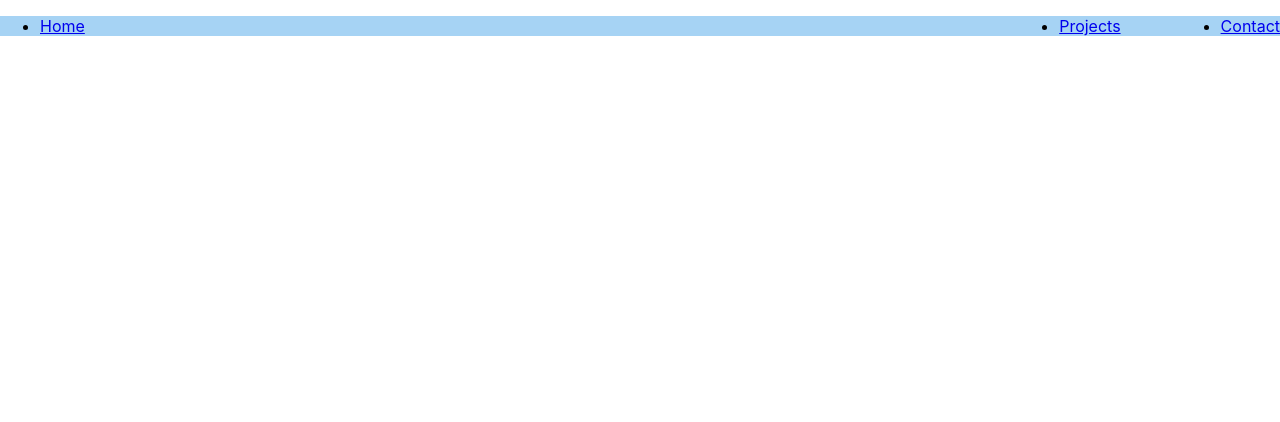
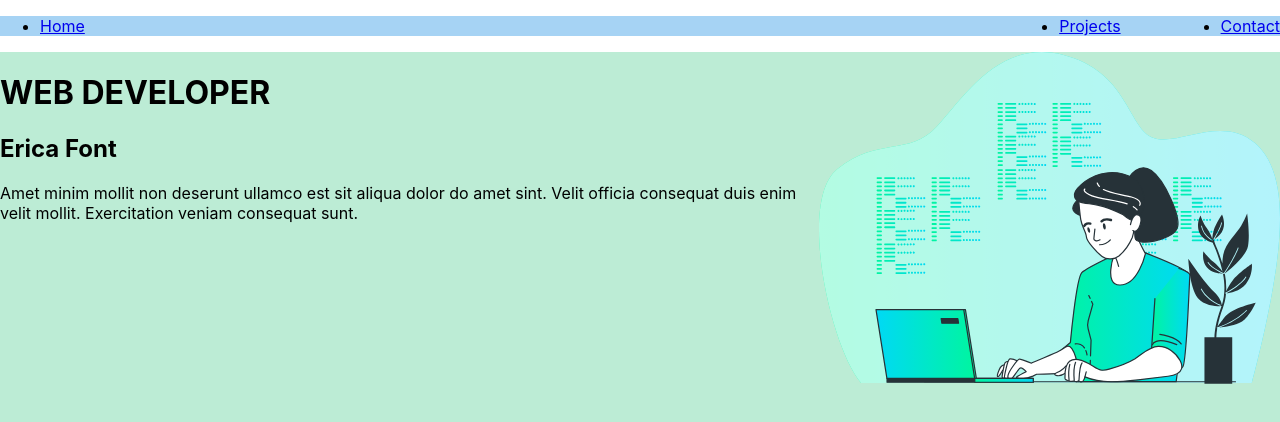
Before and after one commit to hoakiin/portfolio, a React (Vite) app: page / in a window 1280 px wide. Shown: the top 422 px of the page. Built offline with nearby package versions, Linux system fonts and the light colour scheme.

Commit message:
feat: add Main component

```diff
--- a/src/App.tsx
+++ b/src/App.tsx
@@ -1,10 +1,12 @@
 import './App.css'
 import { Header } from './layout/header/Header';
+import { Main } from './layout/sections/main/Main';
 
 function App() {
     return (
         <div className="App">
             <Header/>
+            <Main/>
         </div>
     )
 }
--- /dev/null
+++ b/src/layout/sections/main/Main.tsx
@@ -0,0 +1,36 @@
+import styled from "styled-components";
+import photo from "../../../assets/images/photo.svg";
+import { FlexWrapper } from "../../../components/FlexWrapper";
+
+export const Main = () => {
+  return (
+    <StyledMain>
+      <FlexWrapper>
+        <div>
+          <MainTitle>WEB DEVELOPER</MainTitle>
+          <Name>Erica Font</Name>
+          <p>
+            Amet minim mollit non deserunt ullamco est sit aliqua dolor do amet
+            sint. Velit officia consequat duis enim velit mollit. Exercitation
+            veniam consequat sunt.
+          </p>
+        </div>
+
+        <img src={photo} alt="photo" />
+      </FlexWrapper>
+    </StyledMain>
+  );
+};
+
+const StyledMain = styled.div`
+    background-color: #bcecd5;
+    min-height: 100vh;
+`
+
+const MainTitle = styled.h1`
+
+`
+
+const Name = styled.h2`
+
+`
```
Also changed, not shown: src/assets/images/photo.svg (added).
